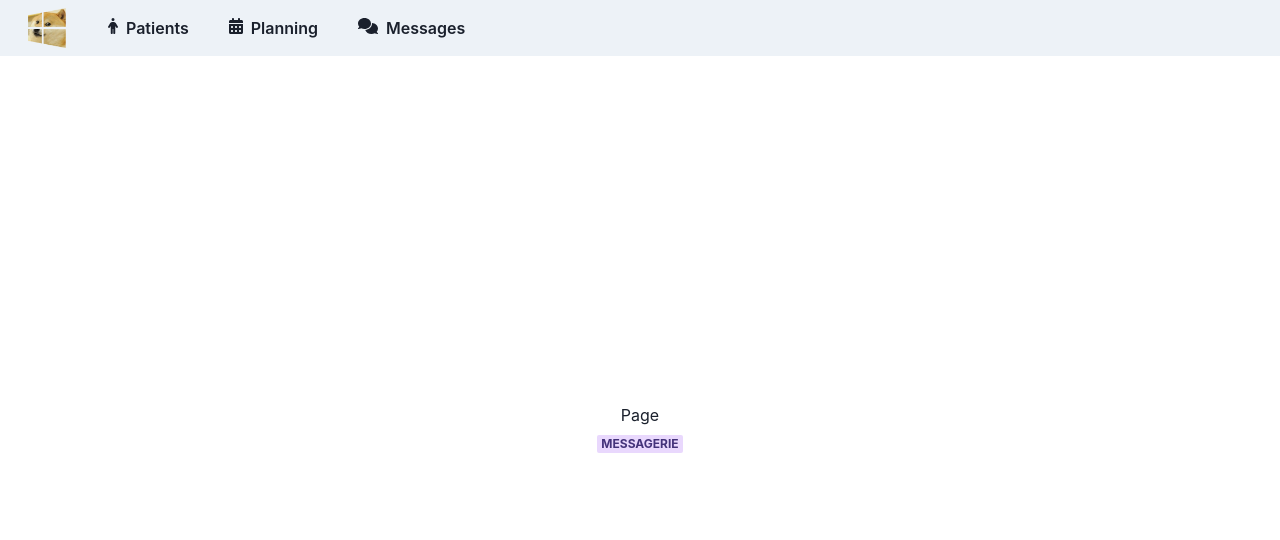
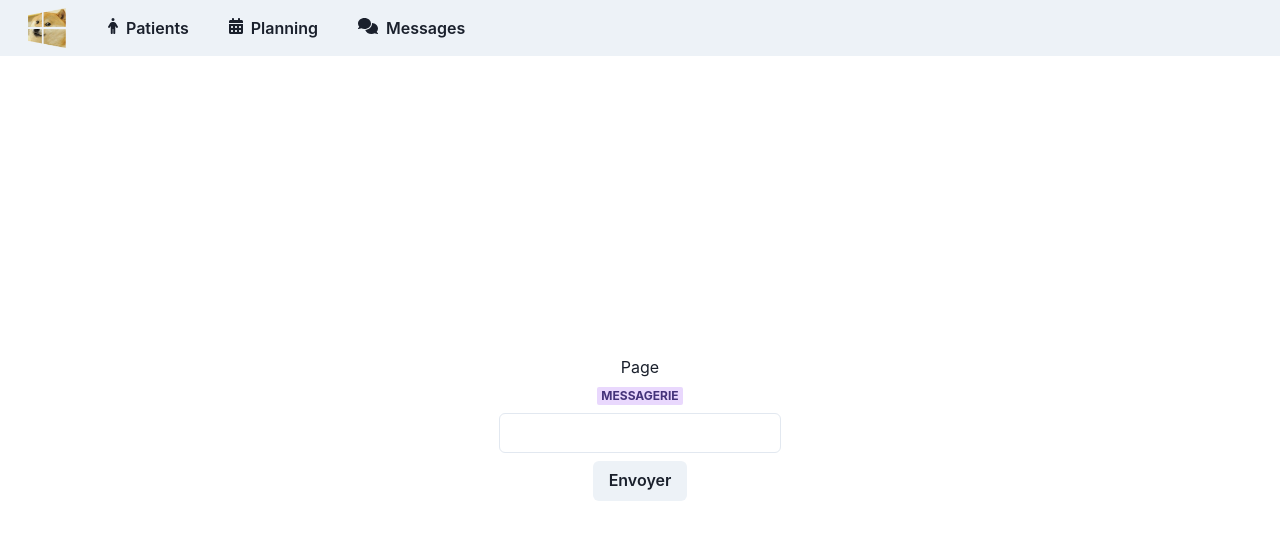
Before and after one commit to RomainReghem/Windoge, a React (Vite) app: page /messages in a window 1280 px wide. Shown: the top 540 px of the page. Built offline with nearby package versions, Linux system fonts and the light colour scheme.

Commit message:
Sending communication example

```diff
--- a/src/App.css
+++ b/src/App.css
@@ -1,10 +1,7 @@
 html, body, #root{
     height:100%;
-    margin-right: calc(-1 * (100vw - 100%));
     overflow-x: hidden;
-
 }
-
 
 #root{
     display:flex;
--- a/src/Messages.jsx
+++ b/src/Messages.jsx
@@ -1,7 +1,26 @@
-import { Text, Badge, Stack, Center } from "@chakra-ui/react";
+import { Text, Badge, Stack, Center, Button, Input } from "@chakra-ui/react";
+import { useRef } from "react";
 
 const Messages = () => {
-    return(
+    const inputRef = useRef(null);
+
+    const handleClick = async () => {
+        const rawResponse = await fetch('https://fhir.alliance4u.io/api/communication', {
+            method: 'POST',
+            headers: {
+                'Accept': 'application/json',
+                'Content-Type': 'application/json'
+            },
+            body: JSON.stringify(
+                { resourceType: "Communication", sent: new Date(), sender: { display: "Jean Jacques" }, recipient: [{ display: "Patrick" }], payload: [{ contentString: "Salut bonjour !" }] }
+            )
+        });
+        const content = await rawResponse.json();
+
+        console.log(content);
+    }
+
+    return (
         <>
             <Center h={'100%'}>
                 <Stack align={'center'}>
@@ -9,6 +28,8 @@ const Messages = () => {
                         Page
                     </Text>
                     <Badge colorScheme='purple'>Messagerie</Badge>
+                    <Input ref={inputRef}></Input>
+                    <Button onClick={handleClick}>Envoyer</Button>
                 </Stack>
             </Center>
         </>
--- a/src/Patient.jsx
+++ b/src/Patient.jsx
@@ -38,12 +38,12 @@ const Patient = ({ infos, highlight }) => {
     }, [infos])
     return (
         <>
-            <Stack p='4' w={'xl'} boxShadow={'rgba(99, 99, 99, 0.2) 0px 2px 8px 0px;'}>
+            <Stack p='4' w={{base:'xs', md:'xl'}} boxShadow={'rgba(99, 99, 99, 0.2) 0px 2px 8px 0px;'}>
                 <Stack direction={'row'} justifyContent='space-between'>
                     <Heading fontSize={'2xl'}>
                         {highlight == "" ? name
                             :
-                            <Highlight query={highlight} styles={{ px: '1', py: '1', bg: 'orange.100' }}>
+                            <Highlight query={highlight} styles={{ px: '0.2', py: '1', bg: 'orange.100' }}>
                                 {name}
                             </Highlight>
                         }
@@ -62,7 +62,7 @@ const Patient = ({ infos, highlight }) => {
                                 return (
                                 <AccordionItem key={index}>
                                     <Heading>
-                                        <AccordionButton>
+                                        <AccordionButton bg={'blue.50'}>
                                             <Box flex='1' textAlign='left'>
                                                 Observation {index+1} {element?.performer?.map((e) => `par ${e.display}`)}
                                             </Box>
--- a/src/Patients.jsx
+++ b/src/Patients.jsx
@@ -23,7 +23,7 @@ const Patients = () => {
 
     return (
         <Stack alignItems={'center'} flexDirection={'column'} flexGrow='1' gap='4' px='4' py={8} >
-            <Stack w={'xl'} direction={'row'}>
+            <Stack w={{base:'xs', md:'xl'}} direction={'row'}>
                 <InputGroup>
                     <InputLeftElement
                         pointerEvents='none'
```
Lines whose indentation alone changed are shown as unchanged.
